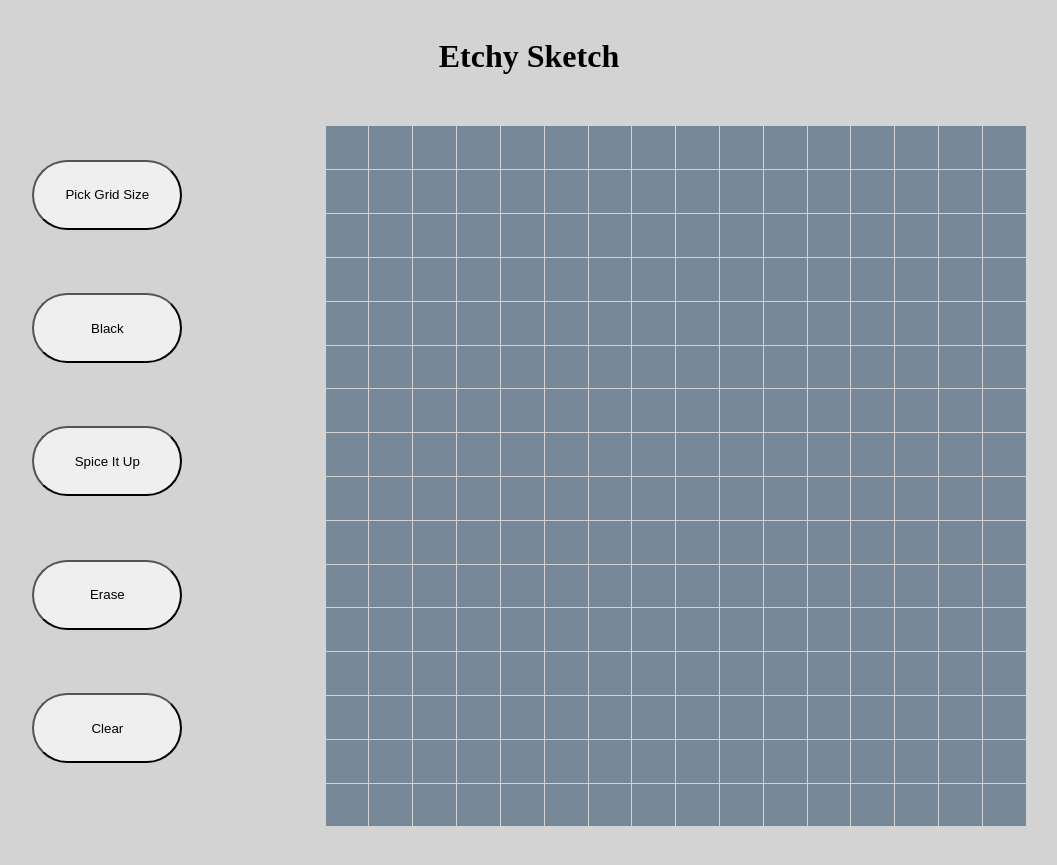
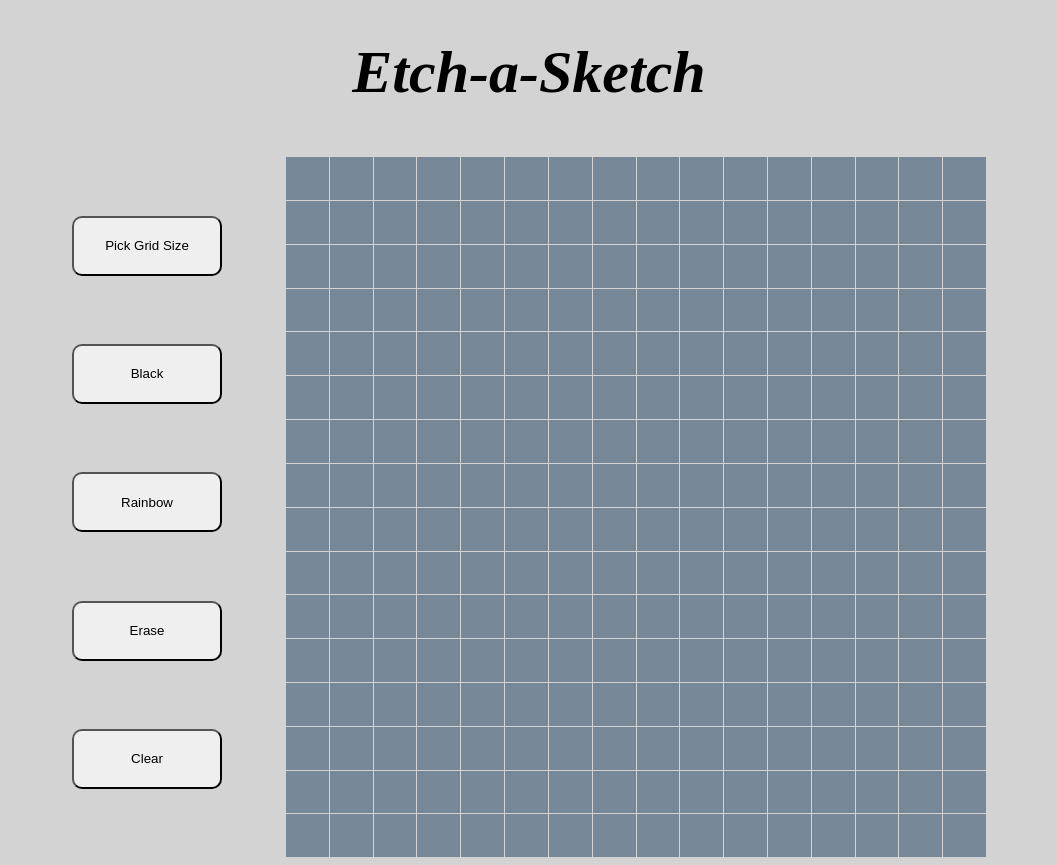
Before and after one commit to anmetal21/Etch-a-Sketch, a plain HTML site: page index.html in a window 1280 px wide. Shown: the whole page, without its empty margins (111-1168 px from the left). Before the commit the page ends 834 px from the top, so only its background shows below. Drawn offline with Linux system fonts and the light colour scheme.

Commit message:
Fix rainbow function

```diff
--- a/index.html
+++ b/index.html
@@ -12,13 +12,13 @@
 
 </head>
 <body>
-    <h1>Etchy Sketch</h1>
+    <h1>Etch-a-Sketch</h1>
     <div class=containment>
     <div class=buttons>
 
         <button id="gridSize">Pick Grid Size</button>
         <button id="black">Black</button>
-        <button id="rainbow">Spice It Up</button>
+        <button id="rainbow">Rainbow</button>
         <button id="erase">Erase</button>
         <button id="clear">Clear</button>
     </div>
--- a/run.js
+++ b/run.js
@@ -4,7 +4,6 @@ const gridSize=document.getElementById("gridSize");
 const rainbow=document.getElementById("rainbow");
 const black=document.getElementById("black");
 const erase=document.getElementById("erase");
-
 let desiredSize='';
 let color="black";
 
@@ -12,9 +11,7 @@ let color="black";
 for (i=0; i<256; i++) {
     let box=document.createElement('div');
     box.classList.add('box');
-    box.addEventListener('mouseover', ()=> {
-        box.style.backgroundColor=`${color}`;
-    });
+    box.addEventListener('mouseover', selectColor);
     box.style.backgroundColor="lightslategray";
     container.appendChild(box);
 
@@ -23,7 +20,7 @@ for (i=0; i<256; i++) {
 //button functionality
 
 black.addEventListener('click', ()=> {
-    color="black";
+    color='black';
 });
 
 erase.addEventListener('click', ()=> {
@@ -31,7 +28,7 @@ erase.addEventListener('click', ()=> {
 });
 
 rainbow.addEventListener('click', ()=> {
-    color=`${getRandom()}`;
+    color='random';
 }
 )
 
@@ -63,9 +60,7 @@ function createGrid(container, desiredSize) {
         let box=document.createElement('div');
         box.classList.add('box');
         box.style.backgroundColor="lightslategray";
-        box.addEventListener('mouseover', ()=> {
-            box.style.backgroundColor=`${color}`;
-        });
+        box.addEventListener('mouseover', selectColor);
         container.appendChild(box);
         }
     }
@@ -99,3 +94,13 @@ function getRandom(){
     return result;
 
   };
+
+
+  function selectColor() {
+    if (color=="random") {
+    this.style.backgroundColor= getRandom();
+    }
+    else {
+    this.style.backgroundColor=`${color}`;
+    }
+  }
--- a/styles.css
+++ b/styles.css
@@ -6,10 +6,13 @@ body {
 }
 h1 {
     margin-top: 30px;
+    font-size: 60px;
+    font-style: italic;
 }
 .containment {
     display: flex;
-    justify-content: space-evenly;
+    justify-content: center;
+    gap: 5%;
     width: 100vw;
 }
 
@@ -21,7 +24,7 @@ h1 {
     width: 700px;
     height: 700px;
     justify-content: center;
-    margin-top: 30px;
+    margin-top: 10px;
 
 
 }
@@ -34,7 +37,7 @@ h1 {
 }
 
 button {
-    height: 70px;
+    height: 60px;
     width: 150px;
-    border-radius: 50px;
+    border-radius: 10px;
 }
```
